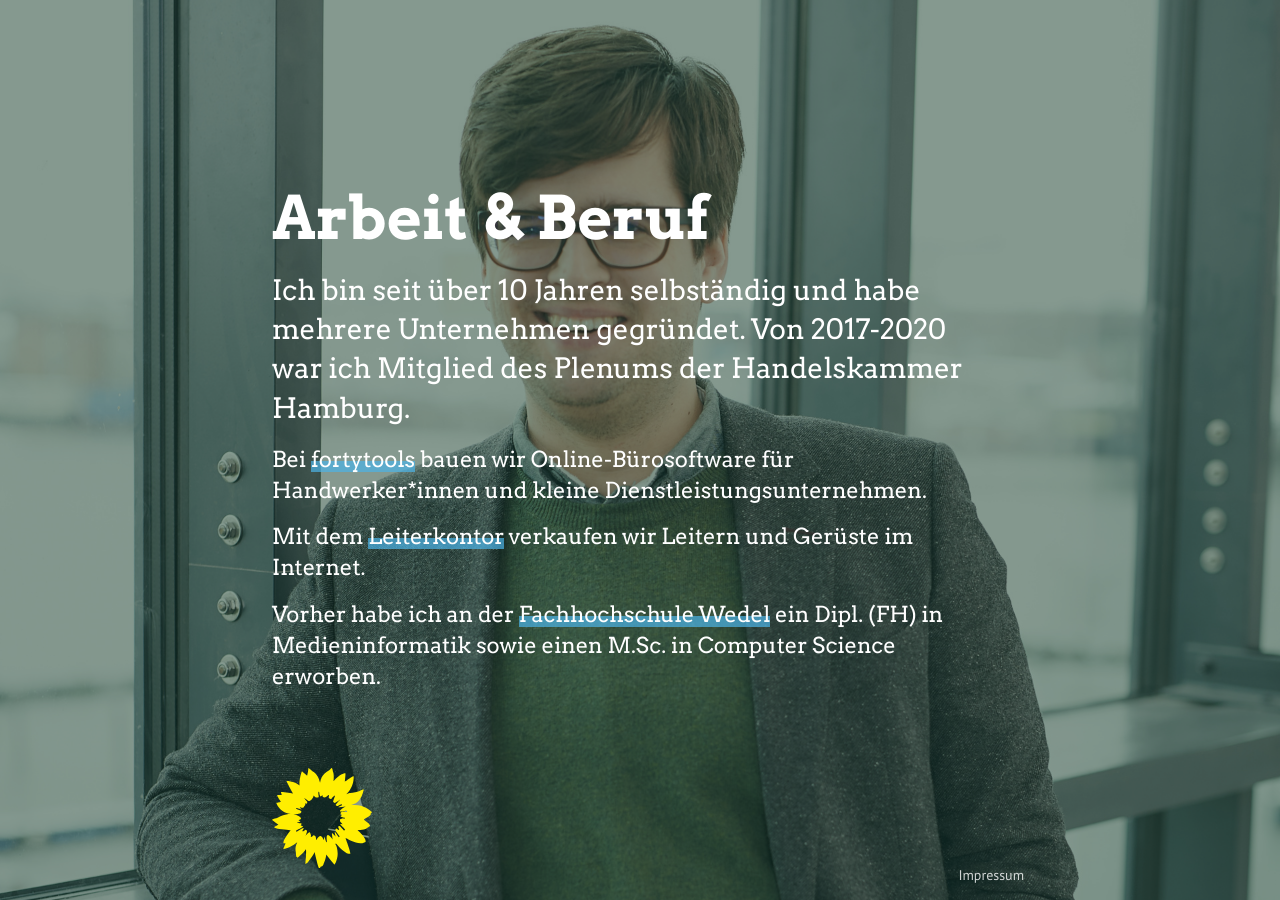
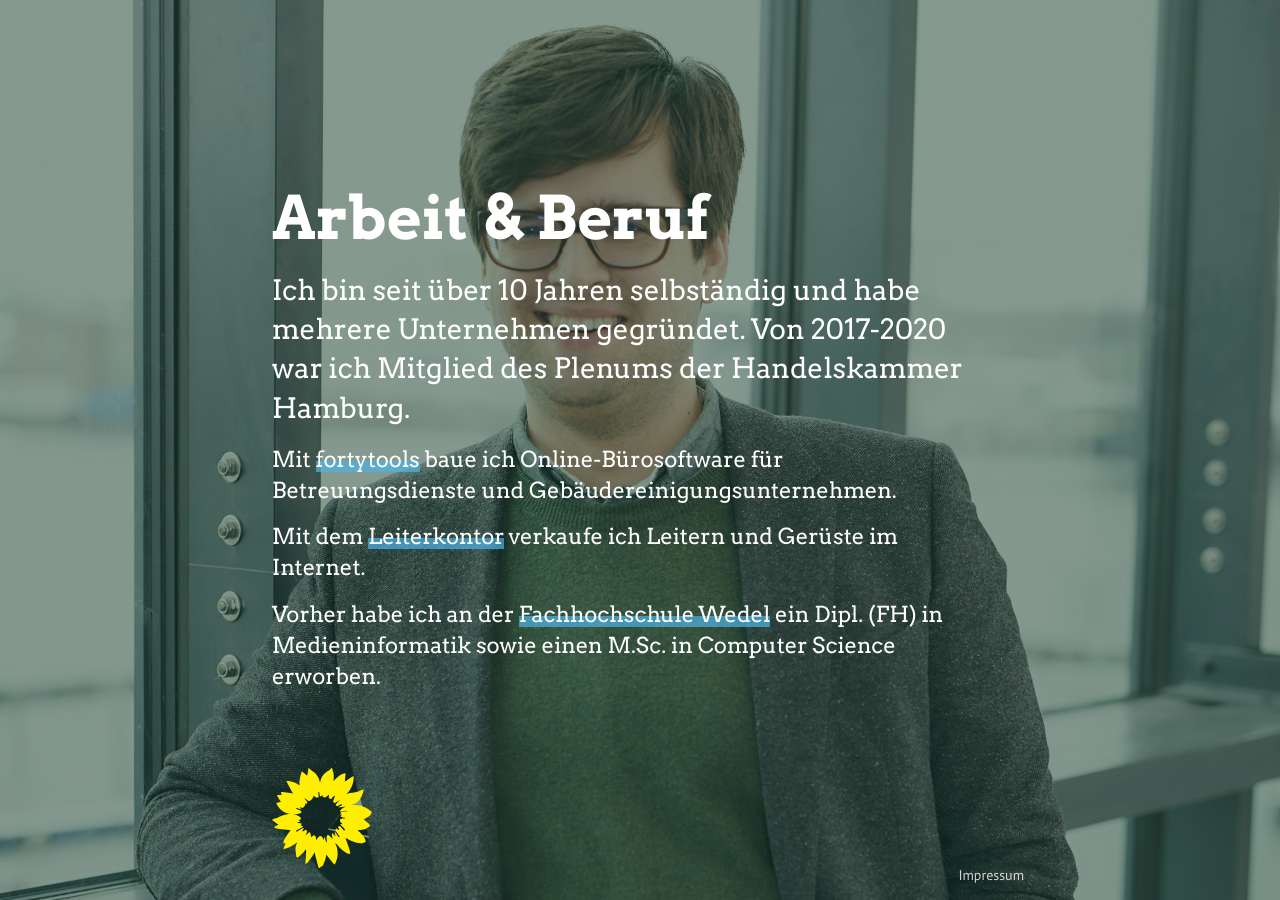
Before and after one commit to tbk303/tbk303.github.com, a Jekyll site: the page built from beruflich.markdown, in a window 1280 px wide. Built offline with Jekyll 4.4.1, drawn with Linux system fonts in a browser that asks for light colours.

Commit message:
Update beruflich.markdown

```diff
--- a/beruflich.markdown
+++ b/beruflich.markdown
@@ -10,9 +10,9 @@ permalink: arbeit-beruf
 Ich bin seit über 10 Jahren selbständig und habe mehrere Unternehmen gegründet.
 Von 2017-2020 war ich Mitglied des Plenums der Handelskammer Hamburg.
 
-> Bei [fortytools](https://www.fortytools.com) bauen wir Online-Bürosoftware für Handwerker*innen und kleine Dienstleistungsunternehmen.
+> Mit [fortytools](https://www.fortytools.com) baue ich Online-Bürosoftware für Betreuungsdienste und Gebäudereinigungsunternehmen.
 >
-> Mit dem [Leiterkontor](https://www.leiterkontor.de) verkaufen wir Leitern und Gerüste im Internet.
+> Mit dem [Leiterkontor](https://www.leiterkontor.de) verkaufe ich Leitern und Gerüste im Internet.
 >
 > Vorher habe ich an der [Fachhochschule Wedel](https://www.fh-wedel.de) ein Dipl. (FH) in Medieninformatik sowie
 > einen M.Sc. in Computer Science erworben.
```
